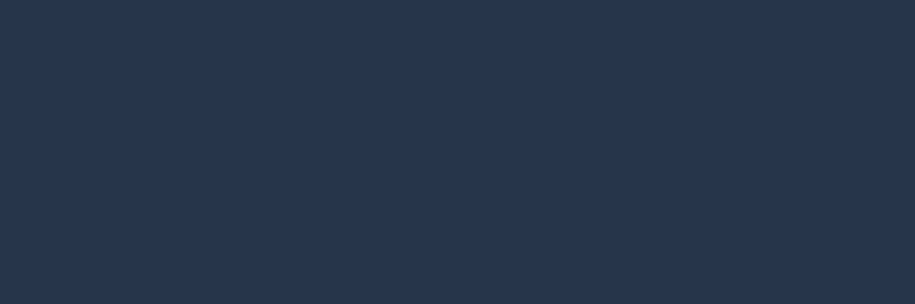
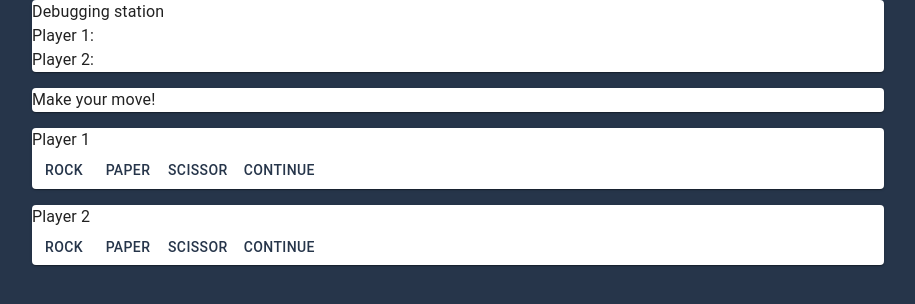
Before and after one commit to dimassudjito/Gacha4Good, a React (Create React App) app in the folder frontend/: page /boxer-king in a window 1280 px wide. Shown: the top 304 px of the page, without its empty margins (182-1097 px from the left). Built offline with nearby package versions, Linux system fonts and the light colour scheme.

Commit message:
GAC-4 offline implementaiton of rock paper scissor

```diff
--- /dev/null
+++ b/frontend/src/components/boxerKing/GamePlay.js
@@ -0,0 +1,91 @@
+import React, { useState } from 'react'
+
+import { Box, Typography, Card, Button } from '@mui/material'
+
+const GamePlay = () => {
+  const [P1Move, setP1Move] = useState([])
+  const [P2Move, setP2Move] = useState([])
+  const [P1IsChoosing, setP1IsChoosing] = useState(true)
+  const [P2IsChoosing, setP2IsChoosing] = useState(true)
+
+  const makeP1Move = (move) => {
+    setP1Move((arr) => [...arr, move])
+    setP1IsChoosing(false)
+  }
+
+  const makeP2Move = (move) => {
+    setP2Move((arr) => [...arr, move])
+    setP2IsChoosing(false)
+  }
+
+  return (
+    <Box>
+      <Card sx={{ mb: 2 }}>
+        <Typography>Debugging station</Typography>
+        <Typography>Player 1: {P1Move}</Typography>
+        <Typography>Player 2: {P2Move}</Typography>
+      </Card>
+      <Card sx={{ mb: 2 }}>
+        {P1Move.length === 0 || P1IsChoosing || P2IsChoosing ? (
+          <Typography>Make your move!</Typography>
+        ) : (
+          <Box>
+            P1 ({P1Move}) Vs. P2 ({P2Move})
+          </Box>
+        )}
+      </Card>
+      <Card sx={{ mb: 2 }}>
+        <Typography>Player 1</Typography>
+        <Button
+          onClick={() => {
+            makeP1Move('rock')
+          }}
+        >
+          Rock
+        </Button>
+        <Button
+          onClick={() => {
+            makeP1Move('paper')
+          }}
+        >
+          Paper
+        </Button>
+        <Button
+          onClick={() => {
+            makeP1Move('scissor')
+          }}
+        >
+          Scissor
+        </Button>
+        <Button onClick={() => setP1IsChoosing(true)}>Continue</Button>
+      </Card>
+      <Card>
+        <Typography>Player 2</Typography>
+        <Button
+          onClick={() => {
+            makeP2Move('rock')
+          }}
+        >
+          Rock
+        </Button>
+        <Button
+          onClick={() => {
+            makeP2Move('paper')
+          }}
+        >
+          Paper
+        </Button>
+        <Button
+          onClick={() => {
+            makeP2Move('scissor')
+          }}
+        >
+          Scissor
+        </Button>
+        <Button onClick={() => setP2IsChoosing(true)}>Continue</Button>
+      </Card>
+    </Box>
+  )
+}
+
+export default GamePlay
--- a/frontend/src/pages/BoxerKing.js
+++ b/frontend/src/pages/BoxerKing.js
@@ -2,7 +2,8 @@
 
 import { Container, Box } from '@mui/material'
 
-// import ChooseBoxer from '../components/boxerKing/ChooseBoxer'
+import ChooseBoxer from '../components/boxerKing/ChooseBoxer'
+import GamePlay from '../components/boxerKing/GamePlay'
 
 const dummyBoxerData = [
   {
@@ -25,7 +26,7 @@
   return (
     <Box>
       <Container maxWidth="md">
-        {/* <ChooseBoxer boxers={dummyBoxerData} /> */}
+        {true ? <GamePlay boxers={boxers} /> : <ChooseBoxer boxers={boxers} />}
       </Container>
     </Box>
   )
```
